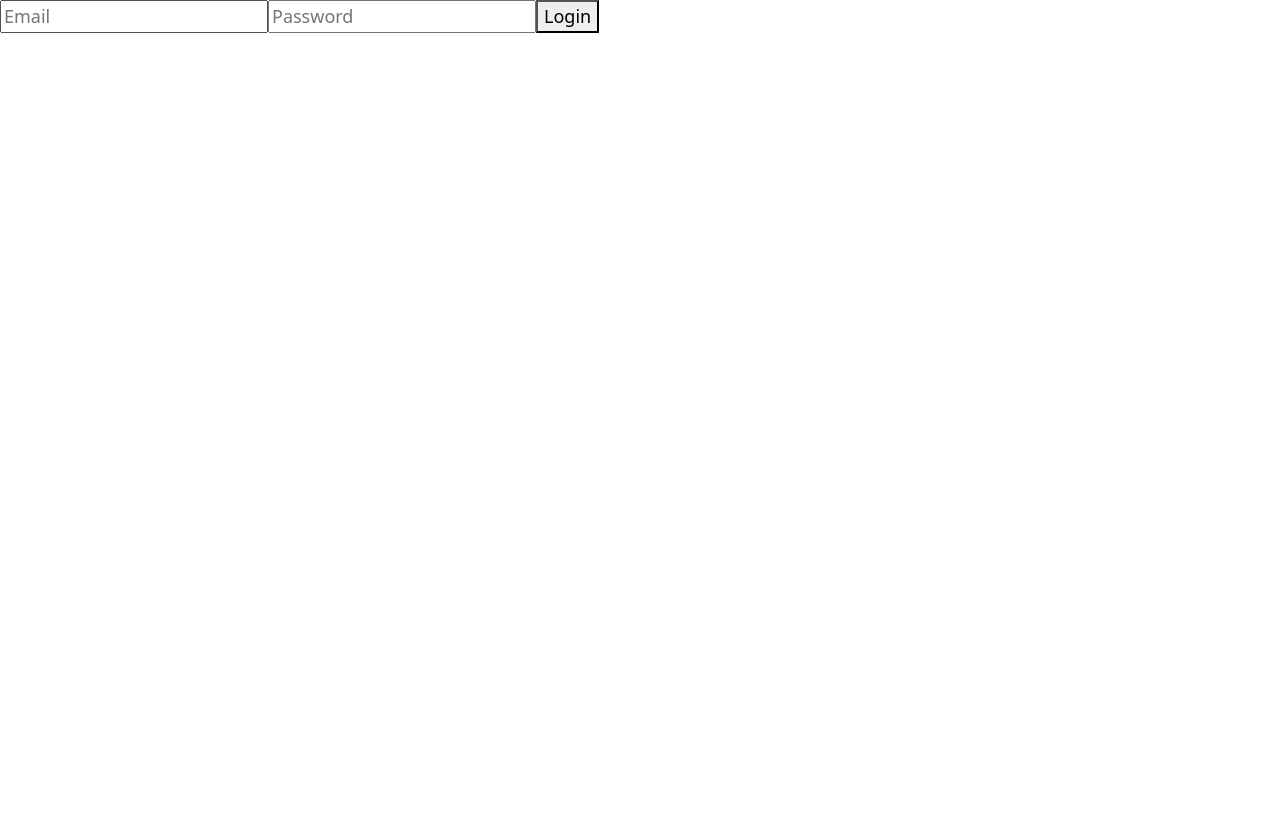
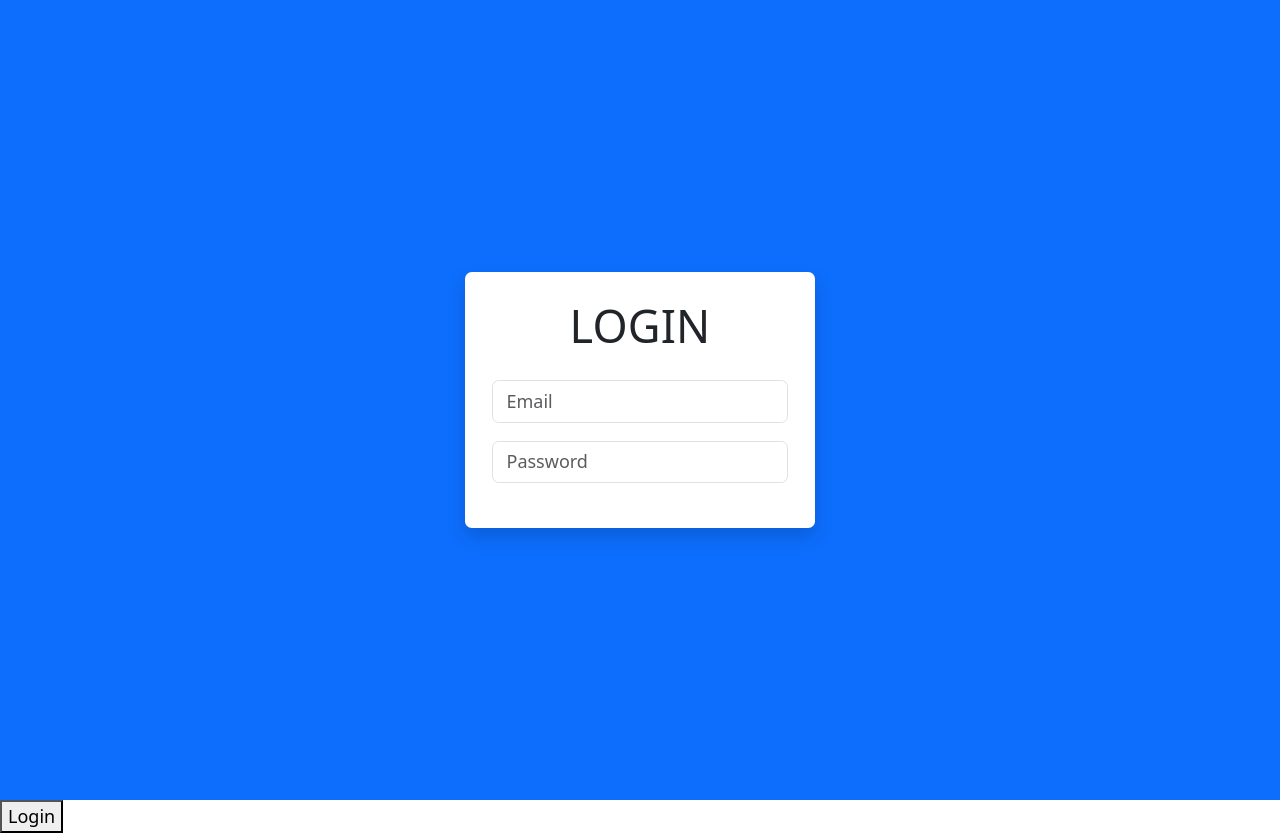
Before and after one commit to andyugbawa/mern-react, a React (Vite) app in the folder newmernapp/client/: page /login in a window 1280 px wide. Before the commit the page ends 800 px from the top, so only its background shows below. Built offline with nearby package versions, Linux system fonts and the light colour scheme.

Commit message:
modified Login.jsx

```diff
--- a/newmernapp/client/src/Login.jsx
+++ b/newmernapp/client/src/Login.jsx
@@ -20,8 +20,37 @@
 
   return (
     <form onSubmit={handleSubmit}>
-      <input onChange={e => setEmail(e.target.value)} placeholder="Email" />
-      <input type="password" onChange={e => setPassword(e.target.value)} placeholder="Password" />
+
+      <div className='d-flex justify-content-center align-items-center bg-primary vh-100'>
+        <div
+          className='bg-white p-4 rounded shadow'
+          style={{ width: "350px" }}
+        >
+          <h1 className='text-center mb-4'>LOGIN</h1>
+
+          <div className='mb-3'>
+            <input
+              type="email"
+              className='form-control'
+              placeholder="Email"
+              onChange={e => setEmail(e.target.value)}
+            />
+          </div>
+
+          <div className='mb-3'>
+            <input
+              type="password"
+              className='form-control'
+              placeholder="Password"
+              onChange={e => setPassword(e.target.value)}
+            />
+          </div>
+
+
+        </div>
+
+      </div>
+
       <button>Login</button>
     </form>
   )
--- a/newmernapp/client/src/SignUp.jsx
+++ b/newmernapp/client/src/SignUp.jsx
@@ -22,8 +22,8 @@
 
   return (
     <form onSubmit={handleSubmit}>
+
       <div className='d-flex justify-content-center align-items-center bg-primary vh-100'>
-
         <div
           className='bg-white p-4 rounded shadow'
           style={{ width: "350px" }}
```
